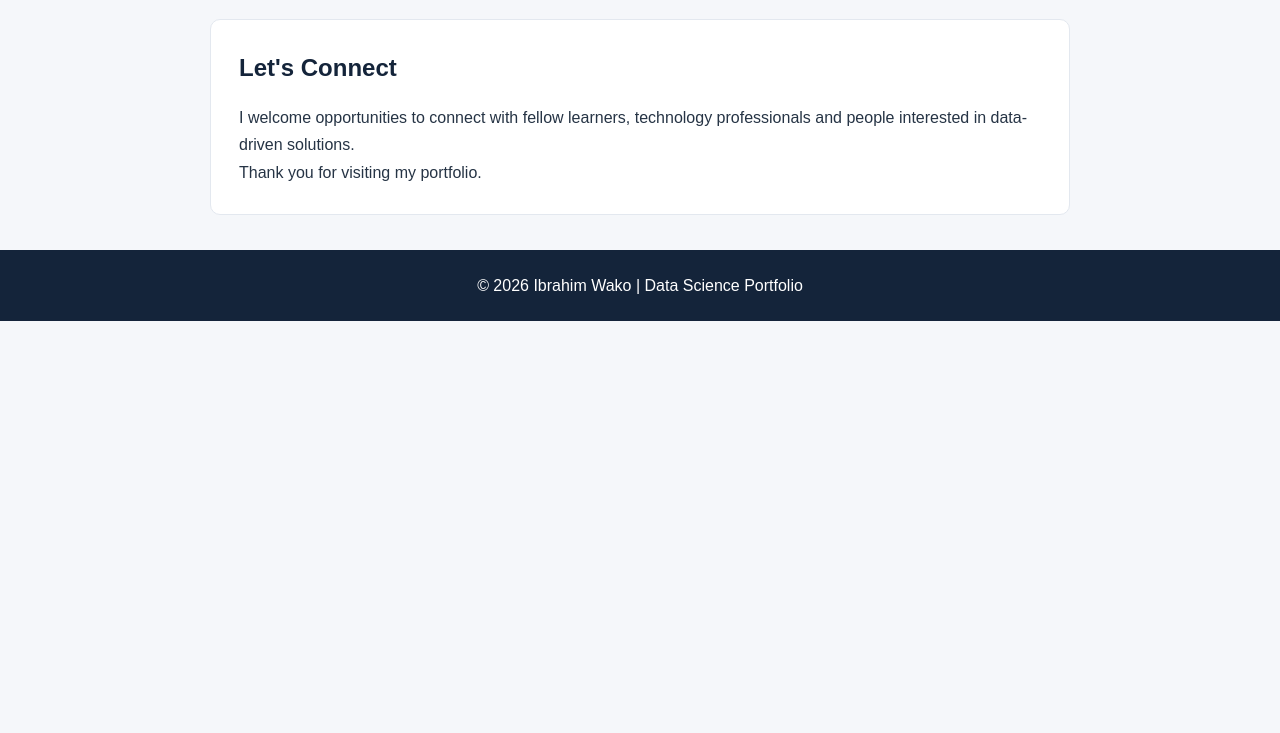
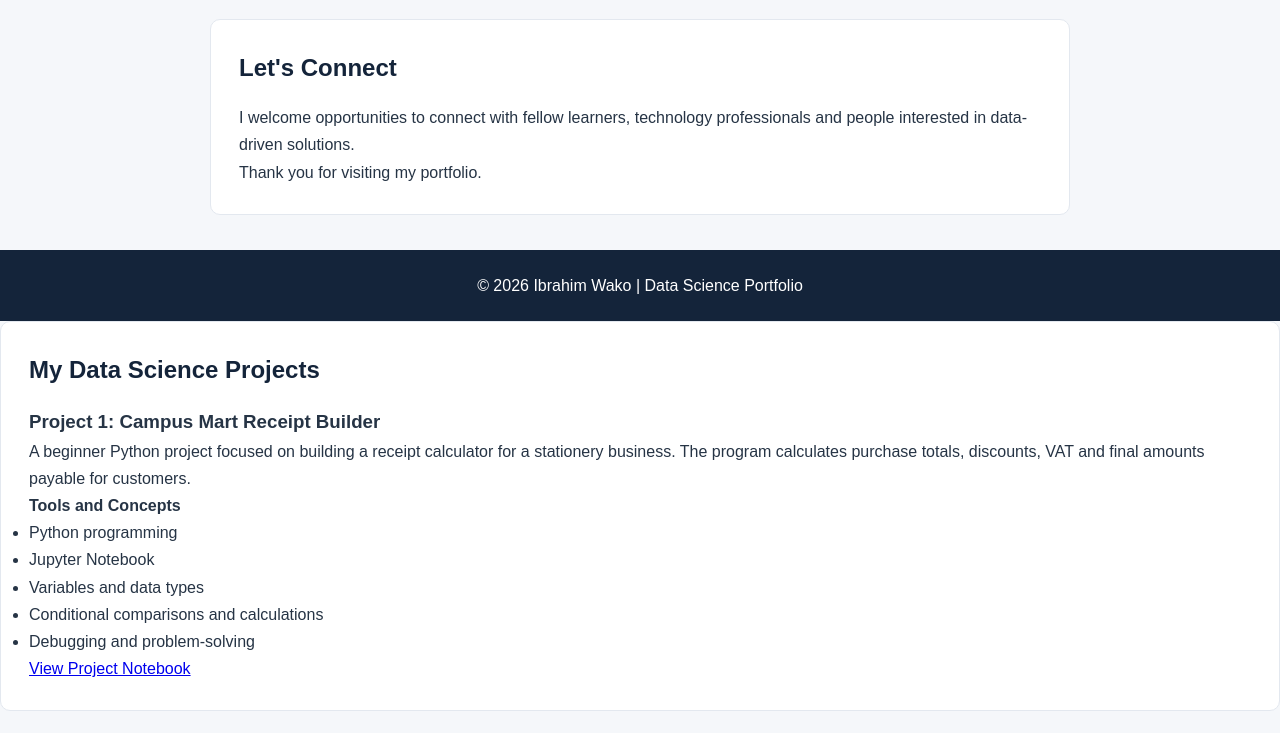
Before and after one commit to IbrahimWako/ibrahimwako.github.io, a plain HTML site: page index.html in a window 1280 px wide. Shown: the part 1391-2124 px from the top of the page. Before the commit the page ends 1712 px from the top, so only its background shows below. Drawn offline with Linux system fonts and the light colour scheme.

Commit message:
Add Campus Mart project to portfolio

```diff
--- a/index.html
+++ b/index.html
@@ -202,5 +202,36 @@
         <p>&copy; 2026 Ibrahim Wako | Data Science Portfolio</p>
     </footer>
 
+<section id="projects" class="section">
+  <h2>My Data Science Projects</h2>
+
+  <div class="project-card">
+    <h3>Project 1: Campus Mart Receipt Builder</h3>
+
+    <p>
+      A beginner Python project focused on building a
+      receipt calculator for a stationery business.
+      The program calculates purchase totals, discounts,
+      VAT and final amounts payable for customers.
+    </p>
+
+    <h4>Tools and Concepts</h4>
+    <ul>
+      <li>Python programming</li>
+      <li>Jupyter Notebook</li>
+      <li>Variables and data types</li>
+      <li>Conditional comparisons and calculations</li>
+      <li>Debugging and problem-solving</li>
+    </ul>
+
+    <a
+      href="https://github.com/ibrahimwako/ibrahimwako.github.io/blob/main/IbrahimHajj_Python_.ipynb"
+      target="_blank"
+      rel="noopener noreferrer">
+      View Project Notebook
+    </a>
+  </div>
+</section>
+
 </body>
 </html>
```
